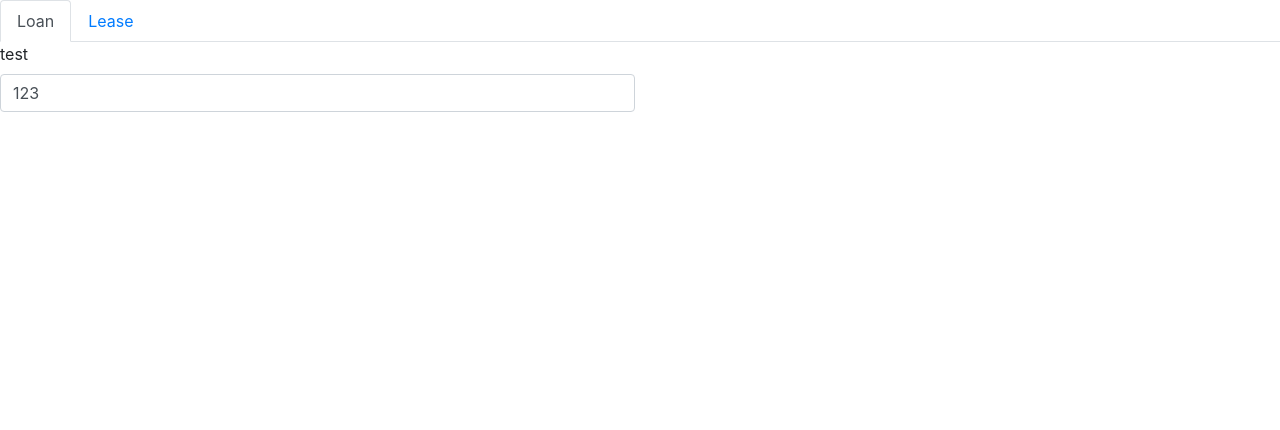
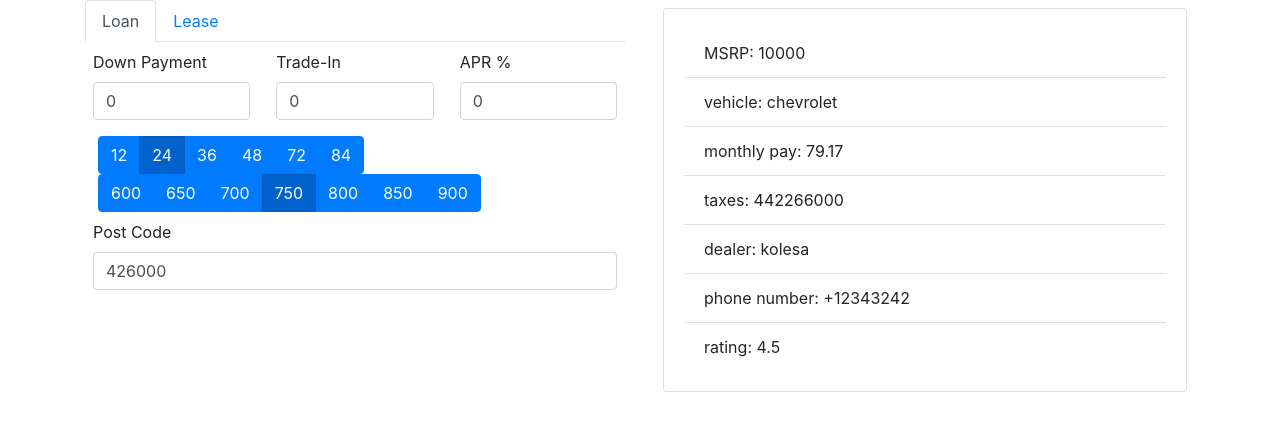
Before and after one commit to spirithntr/calculator, a React app: page / in a window 1280 px wide. Shown: the top 430 px of the page. Built offline with nearby package versions, Linux system fonts and the light colour scheme.

Commit message:
feat: add inputs, buttongroups and infocard

```diff
--- a/src/App.tsx
+++ b/src/App.tsx
@@ -1,36 +1,133 @@
 import React, { Component } from 'react';
-import { Tabs, Tab, Form, Col } from 'react-bootstrap';
-import DownPayment from './DownPayment';
+import { Tabs, Tab, Form, Col, Container, Row } from 'react-bootstrap';
+import CostInput from './CostInput';
 import RadioButtons from './RadioButtons';
+import ZipcodeInput from './ZipCodeInput';
+import InfoCard from './InfoCard';
+import mockedDealer from './mock/dealer';
 
-export default class App extends Component {
+type State = {
+  creditScore: number;
+  msrp: number;
+  tradeIn: number;
+  downPayment: number;
+  apr: number;
+  term: number;
+};
+
+export default class App extends Component<any, State> {
+  creditScoreSteps = [600, 650, 700, 750, 800, 850, 900];
+
+  state = {
+    creditScore: 750,
+    tradeIn: 0,
+    downPayment: 0,
+    apr: 0,
+    term: 24,
+    msrp: 20000,
+  };
+
+  getMonthlyLoan = () => {
+    const { msrp, tradeIn, downPayment, term } = this.state;
+    const mileage = 1000;
+
+    return (((msrp - tradeIn - downPayment) * mileage) / 10000 / term) * this.getCreditScoreValue();
+  };
+
+  getCreditScoreValue = (): number => {
+    const { creditScore } = this.state;
+    if (creditScore >= 750) {
+      return 0.95;
+    } else if (creditScore >= 700) {
+      return 1;
+    } else if (creditScore >= 640) {
+      return 1.05;
+    } else {
+      return 1.2;
+    }
+  };
+
   render(): React.ReactNode {
     return (
+      <Container>
+        <Row>
+          <Col>
             <Tabs id="uncontrolled-tab-example">
               <Tab eventKey="loan" title="Loan">
                 <Form>
                   <Form.Row>
                     <Col>
-                <DownPayment
-                  value="123"
-                  handleInputChange={e => console.log(e)}
-                  label="test"
-                  placeholder="1"
-                ></DownPayment>
+                      <CostInput
+                        value={this.state.downPayment}
+                        handleInputChange={e => this.setState({ downPayment: e })}
+                        label="Down Payment"
+                      ></CostInput>
                     </Col>
-              <Col>{/* <DownPayment></DownPayment> */}</Col>
+                    <Col>
+                      <CostInput
+                        value={this.state.tradeIn}
+                        handleInputChange={e => this.setState({ tradeIn: e })}
+                        label="Trade-In"
+                      ></CostInput>
+                    </Col>
+                    <Col>
+                      <CostInput
+                        value={this.state.apr * 100}
+                        handleInputChange={e => this.setState({ apr: e / 100 })}
+                        label="APR %"
+                      ></CostInput>
+                    </Col>
                   </Form.Row>
+                  <Form.Row className="m-2">
+                    <Col>
+                      <RadioButtons
+                        values={[12, 24, 36, 48, 72, 84]}
+                        defaultValue={this.state.term}
+                        handleRadioChange={e => this.setState({ term: e })}
+                      />
+                    </Col>
+                    <Col>
+                      <RadioButtons
+                        values={this.creditScoreSteps}
+                        defaultValue={this.state.creditScore}
+                        handleRadioChange={e => this.setState({ creditScore: e })}
+                      />
+                    </Col>
+                  </Form.Row>
+                  <ZipcodeInput
+                    value="426000"
+                    handleInputChange={e => console.log('zip: ', e)}
+                    label="Post Code"
+                  ></ZipcodeInput>
                 </Form>
               </Tab>
               <Tab eventKey="lease" title="Lease">
                 <Col>
-            <RadioButtons values={[12, 24, 36, 48, 72, 84]} defaultValue={4} handleRadioChange={e => console.log(e)} />
+                  <RadioButtons
+                    values={[12, 24, 36, 48, 72, 84]}
+                    defaultValue={4}
+                    handleRadioChange={e => console.log(e)}
+                  />
                 </Col>
                 <Col>
                   <RadioButtons values={[1, 2, 3, 4, 5]} defaultValue={4} handleRadioChange={e => console.log(e)} />
                 </Col>
               </Tab>
             </Tabs>
+          </Col>
+          <Col>
+            <InfoCard
+              dealerName={'kolesa'}
+              dealerPhone={'+12343242'}
+              dealerRating={4.5}
+              monthlyPay={this.getMonthlyLoan()}
+              taxes={'426000'.split('').map(num => +num * 11)}
+              msrp={10000}
+              vehicle={'chevrolet'}
+            ></InfoCard>
+          </Col>
+        </Row>
+      </Container>
     );
   }
 }
--- /dev/null
+++ b/src/CostInput.tsx
@@ -0,0 +1,23 @@
+import React, { Component } from 'react';
+import { Form } from 'react-bootstrap';
+
+type Props = {
+  value: number;
+  label: string;
+  handleInputChange: (v: number) => void;
+};
+
+export default class CostInput extends Component<Props> {
+  value = this.props.value;
+  handleChange = (value: any) => {
+    this.props.handleInputChange(value);
+  };
+  render(): React.ReactNode {
+    return (
+      <Form.Group className="m-2" controlId="exampleForm.ControlInput1">
+        <Form.Label>{this.props.label}</Form.Label>
+        <Form.Control defaultValue={this.value} type="number" onChange={v => this.handleChange(+v.target.value)} />
+      </Form.Group>
+    );
+  }
+}
--- /dev/null
+++ b/src/InfoCard.tsx
@@ -0,0 +1,32 @@
+import React, { Component } from 'react';
+import { Card, ListGroup } from 'react-bootstrap';
+
+type Props = {
+  msrp?: number;
+  vehicle?: string;
+  monthlyPay: number;
+  taxes: number[];
+  dealerName: string;
+  dealerPhone: string;
+  dealerRating: number;
+};
+
+export default class InfoCard extends Component<Props> {
+  render(): React.ReactNode {
+    return (
+      <Card className="m-2">
+        <Card.Body>
+          <ListGroup variant="flush">
+            <ListGroup.Item>MSRP: {this.props.msrp}</ListGroup.Item>
+            <ListGroup.Item>vehicle: {this.props.vehicle}</ListGroup.Item>
+            <ListGroup.Item>monthly pay: {this.props.monthlyPay.toFixed(2)}</ListGroup.Item>
+            <ListGroup.Item>taxes: {this.props.taxes}</ListGroup.Item>
+            <ListGroup.Item>dealer: {this.props.dealerName}</ListGroup.Item>
+            <ListGroup.Item>phone number: {this.props.dealerPhone}</ListGroup.Item>
+            <ListGroup.Item>rating: {this.props.dealerRating}</ListGroup.Item>
+          </ListGroup>
+        </Card.Body>
+      </Card>
+    );
+  }
+}
--- a/src/DownPayment.tsx
+++ b/src/ZipCodeInput.tsx
@@ -4,23 +4,22 @@ import { Form } from 'react-bootstrap';
 type Props = {
   value: string;
   label: string;
-  placeholder: string;
   handleInputChange: (v: number) => void;
 };
 
-export default class DownPayment extends Component<Props> {
+export default class ZipcodeInput extends Component<Props> {
   value = this.props.value;
   handleChange = (value: any) => {
     this.props.handleInputChange(value);
   };
   render(): React.ReactNode {
     return (
-      <Form.Group controlId="exampleForm.ControlInput1">
+      <Form.Group className="m-2" controlId="exampleForm.ControlInput1">
         <Form.Label>{this.props.label}</Form.Label>
         <Form.Control
+          pattern="[0-9]{6}"
           defaultValue={this.value}
-          type="number"
-          placeholder={this.props.placeholder}
+          type="text"
           onChange={v => this.handleChange(v.target.value)}
         />
       </Form.Group>
--- /dev/null
+++ b/src/mock/dealer.ts
@@ -0,0 +1,15 @@
+export const dealerInfo: DealerInfo = {
+  msrp: 12000,
+  vehicleName: 'Chevrolet Lacetti',
+  name: 'Taburetki Ltd',
+  phone: '+79321904242',
+  rating: 4.5,
+};
+
+type DealerInfo = {
+  msrp: number;
+  vehicleName: string;
+  name: string;
+  phone: string;
+  rating: number;
+};
```
Lines whose indentation alone changed are shown as unchanged.
